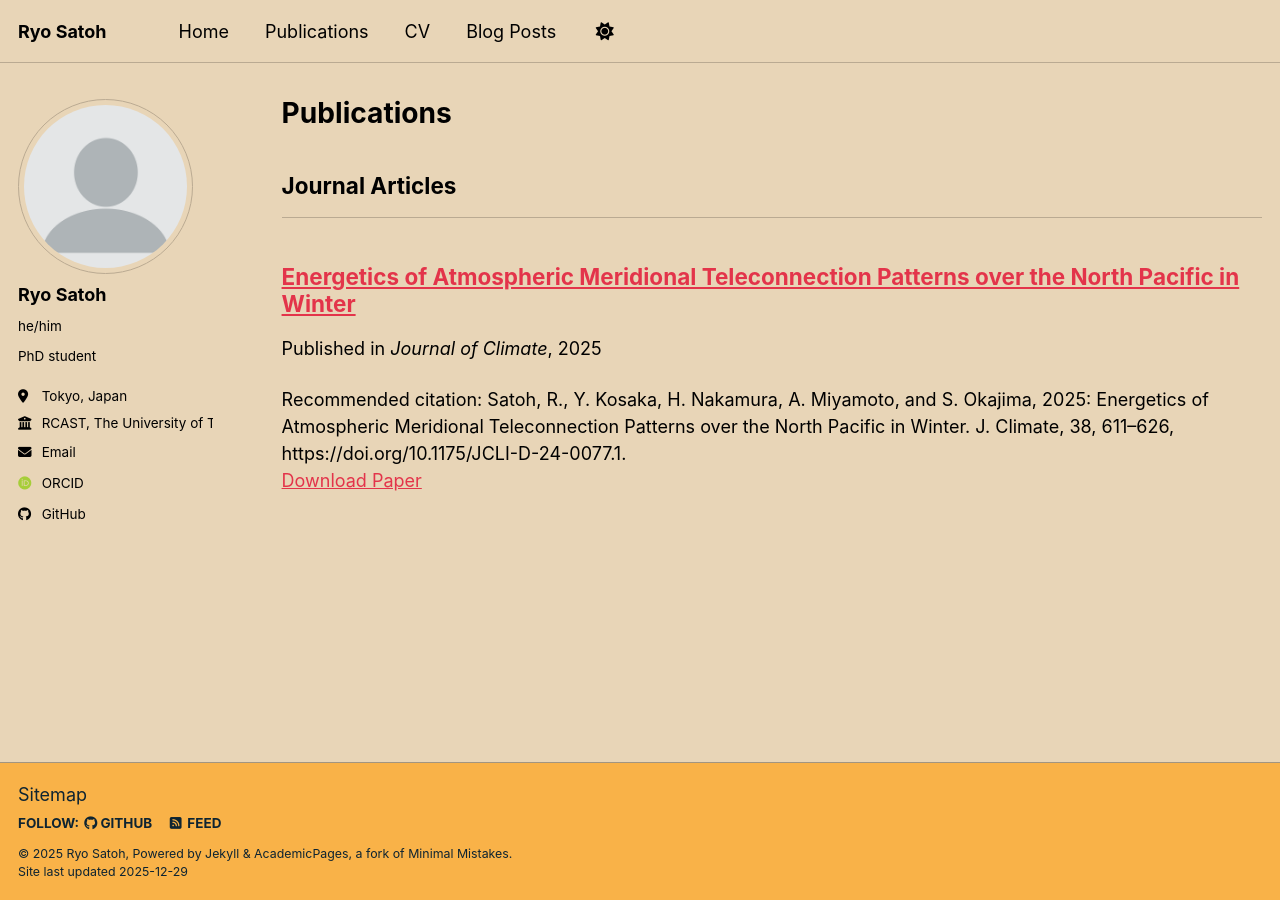
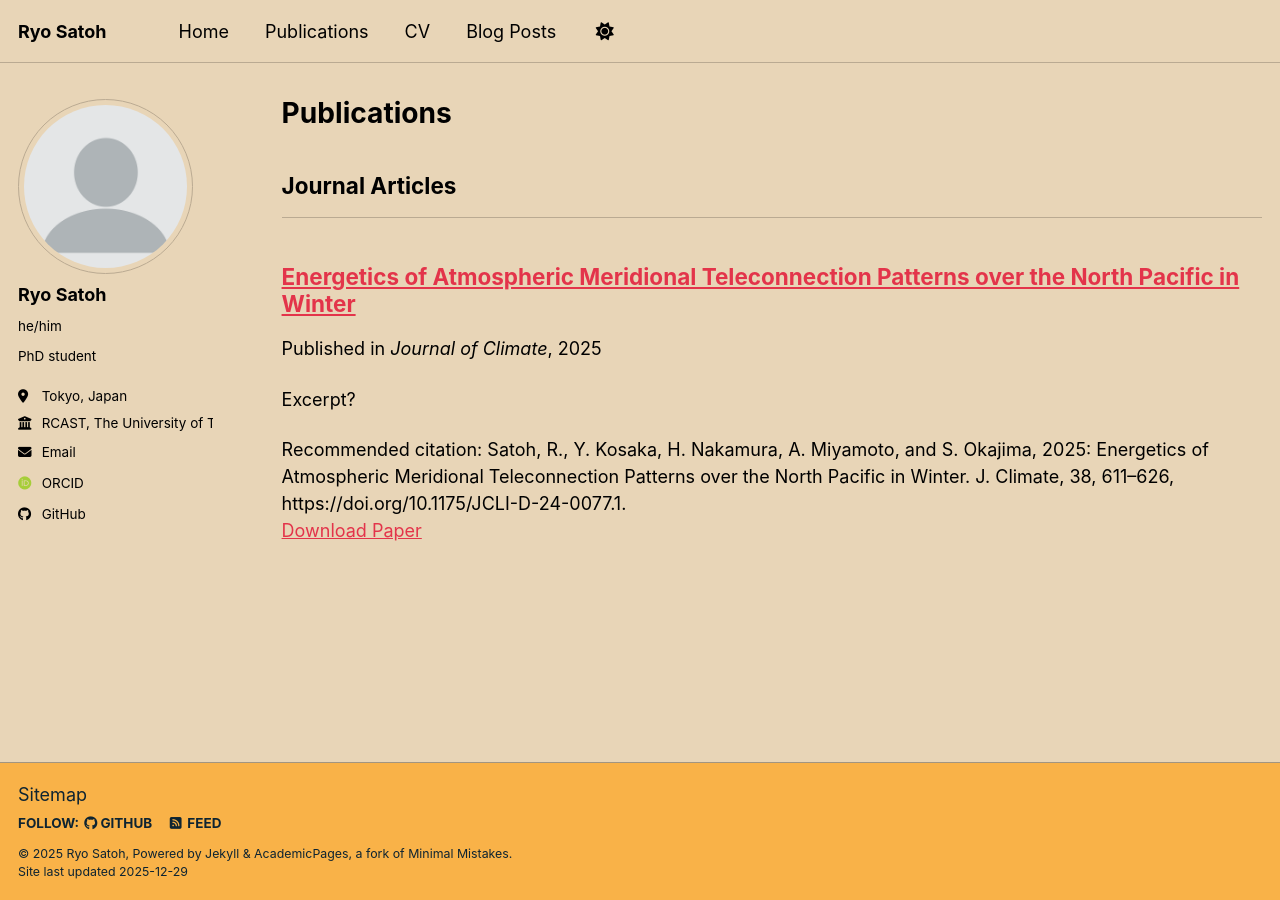
Before and after one commit to ryosatoh/ryosatoh.github.io, a Jekyll site: the page built from _pages/publications.html, in a window 1280 px wide. Built offline with Jekyll 4.4.1, drawn with Linux system fonts in a browser that asks for light colours; some web fonts are replaced; a script bundle is joined from its source files by our own code; library files that are not in the unit come from our copies.

Commit message:
Update and rename 2025-01-Energetics-of-Atmospheric-Meridional-Teleconnection-Patterns-over-the-North-Pacific-in-Winter-number-1.md to 2025-01-Energetics-of-Atmospheric-Meridional-Teleconnection-Patterns-over-the-North-Pacific-in-Winter.md

```diff
--- a/_publications/2025-01-Energetics-of-Atmospheric-Meridional-Teleconnection-Patterns-over-the-North-Pacific-in-Winter-number-1.md
+++ b/_publications/2025-01-Energetics-of-Atmospheric-Meridional-Teleconnection-Patterns-over-the-North-Pacific-in-Winter.md
@@ -2,8 +2,8 @@
 title: "Energetics of Atmospheric Meridional Teleconnection Patterns over the North Pacific in Winter"
 collection: publications
 category: manuscripts
-permalink: /publication/2025-01-Energetics-of-Atmospheric-Meridional-Teleconnection-Patterns-over-the-North-Pacific-in-Winter-number-1.md
-excerpt: ''
+permalink: /publication/2025-01-Energetics-of-Atmospheric-Meridional-Teleconnection-Patterns-over-the-North-Pacific-in-Winter.md
+excerpt: 'Excerpt?'
 date: 2025-01-15
 venue: 'Journal of Climate'
 paperurl: 'https://journals.ametsoc.org/view/journals/clim/38/2/JCLI-D-24-0077.1.xml?tab_body=pdf'
```
